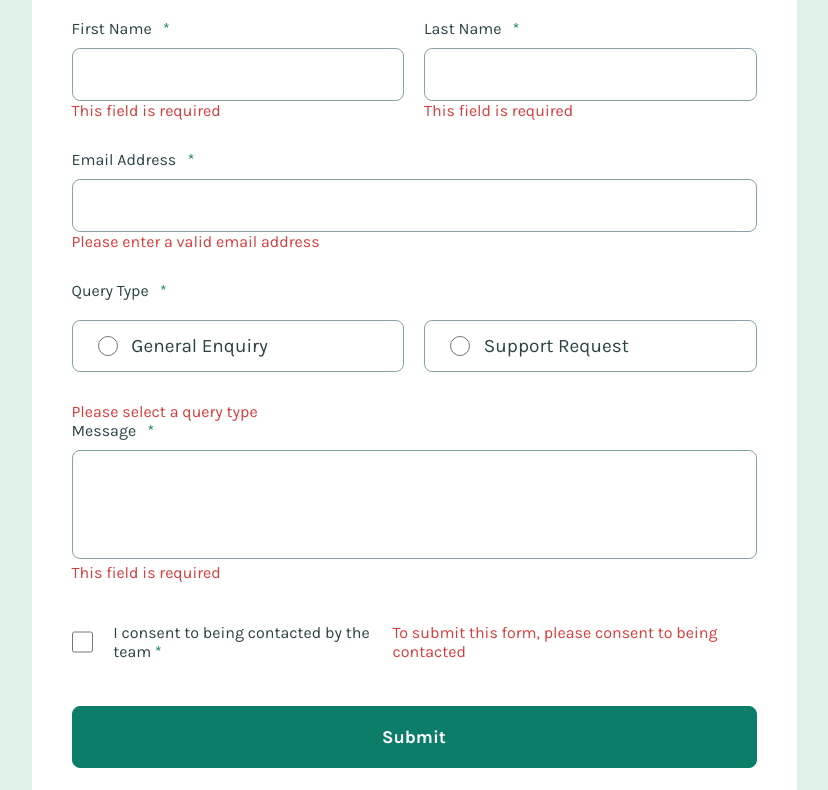
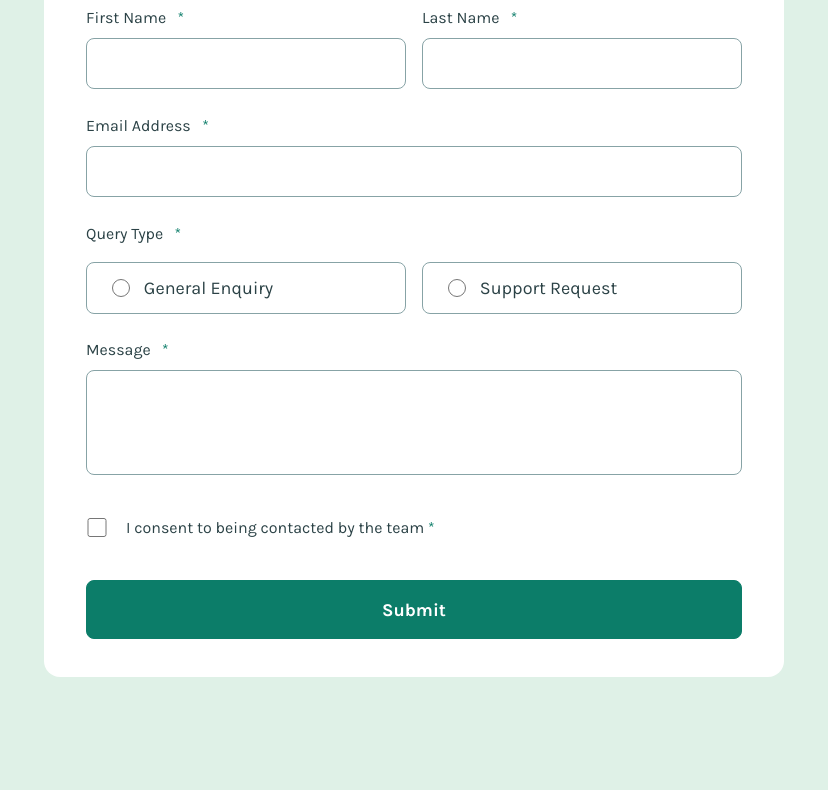
Before and after one commit to telsabate-hub/contact-form-FEM, a plain HTML site: page index.html in a window 1280 px wide. Shown: the part 226-1016 px from the top of the page, without its empty margins (226-1054 px from the left). Drawn offline with Linux system fonts and the light colour scheme.

Commit message:
Fixed sizes and spacings. Added aria-invalid for error states.

```diff
--- a/index.html
+++ b/index.html
@@ -23,22 +23,22 @@
         <div class="name-container">
           <div class="name-wrapper">
             <label for="firstName" class="form-label">First Name</label>
-            <input id="firstName" type="text" name="first-name" autocomplete="given-name" required>
+            <input id="firstName" type="text" name="first-name" autocomplete="given-name" aria-required="true" aria-invalid="false">
             <span id="firstNameError" class="error-message">This field is required</span>
           </div>
 
           <div class="name-wrapper">
             <label for="lastName" class="form-label">Last Name</label>
-            <input id="lastName" type="text" name="last-name" autocomplete="family-name" required>
+            <input id="lastName" type="text" name="last-name" autocomplete="family-name" aria-required="true" aria-invalid="false">
             <span id="lastNameError" class="error-message">This field is required</span>
           </div>
         </div>
 
         <label for="email" class="form-label">Email Address</label>
-        <input id="email" type="text" name="email" autocomplete="email" required>
+        <input id="email" type="text" name="email" autocomplete="email" aria-required="true" aria-invalid="false">
         <span id="emailError" class="error-message">Please enter a valid email address</span>
 
-        <fieldset>
+        <fieldset aria-required="true" aria-invalid="false">
           <legend>Query Type</legend>
 
           <div class="query-type-wrapper">
@@ -53,12 +53,14 @@
         <span id="queryTypeError" class="error-message">Please select a query type</span>
 
         <label for="message" class="form-label">Message</label>
-        <textarea id="message" name="" required></textarea>
+        <textarea id="message" name="" aria-required="true" aria-invalid="false"></textarea>
         <span id="messageError" class="error-message">This field is required</span>
 
-        <div class="consent-container">
-          <input type="checkbox" id="consent" name="consent" required>
-          <label for="consent" class="form-label">I consent to being contacted by the team</label>
+        <div>
+          <span class="consent-container">
+            <input type="checkbox" id="consent" name="consent" aria-required="true" aria-invalid="false">
+            <label for="consent" class="form-label">I consent to being contacted by the team</label>
+          </span>
           <span id="consentError" class="error-message">To submit this form, please consent to being contacted</span>
         </div>
 
--- a/scss/_config.scss
+++ b/scss/_config.scss
@@ -28,9 +28,9 @@ body {
     border: 1px solid $grey_500;
 }
 
-@mixin flex_gap_20 {
+@mixin flex_gap($gap) {
     display: flex;
-    gap: 20px;
+    gap: $gap;
 }
 
 @mixin set_font($size) {
--- a/scss/main.scss
+++ b/scss/main.scss
@@ -1,19 +1,19 @@
 @import "./config";
 
 section {
-    margin: 133px auto;
+    margin: 128px auto;
     background-color: $white;
-    max-width: 765px;
-    padding: 40px;
+    max-width: 740px;
+    padding: 38px 42px;
     border-radius: 16px;
 }
 
 h1 {
-    font-size: 2rem;
+    font-size: 1.9375rem;
 }
 
 form {
-    margin-top: 35px;
+    margin-top: 32px;
 }
 
 .form-label {
@@ -25,11 +25,15 @@ form {
     }
 }
 
+label[for=message]{
+    margin-top: 26px;
+}
+
 fieldset {
-    @include flex_gap_20;
+    @include flex_gap(16px);
 
     border: none;
-    margin: 30px 0;
+    margin-top: 27px;
 
     & div {
         @include set_border;
@@ -38,15 +42,20 @@ fieldset {
     }
 
     & label {
-        font-size: 1.1875rem;
+        font-size: 1.125rem;
         vertical-align: middle;
         padding-left: 10px;
         cursor: pointer;
     }
+
+    &[aria-invalid=true] + .error-message{
+        display: inline-block;
+        margin: 20px 0 3px;
+    }
 }
 
 legend {
-    margin-bottom: 20px;
+    margin-bottom: 19px;
 
     &::after {
         @include add_require_symbol("\a0\a0\a0*");
@@ -57,20 +66,29 @@ input[type=text] {
     @include set_border;
     @include set_font(1.125rem);
 
-    margin-top: 10px;
+    margin-top: 11px;
     width: 100%;
-    height: 53px;
+    height: 51px;
     cursor: pointer;
     padding: 20px 22px;
 
     &:focus {
         @include change_focus_border;
     }
+
+    &[aria-invalid=true]{
+        border-color: $red;
+    }
+
+    &[aria-invalid=true] + .error-message{
+        display: inline-block;
+        margin: 12px 0 3px;
+    }
 }
 
 input[type=radio] {
-    width: 20px;
-    height: 20px;
+    width: 18px;
+    height: 18px;
     vertical-align: middle;
     cursor: pointer;
 
@@ -80,22 +98,27 @@ input[type=radio] {
 }
 
 input[type=checkbox] {
-    margin-right: 20px;
-    width: 24px;
+    margin-right: 18px;
+    width: 22px;
     cursor: pointer;
 
     &:checked {
         opacity: 0;
     }
+
+    // &[aria-invalid=true] ~ .error-message{
+    //     display: inline-block;
+    //     margin: 9px 0 8px;
+    // }
 }
 
 textarea {
     @include set_border;
-    @include set_font(1.175rem);
+    @include set_font(1.125rem);
 
-    margin-top: 10px;
+    margin-top: 11px;
     width: 100%;
-    height: 109px;
+    height: 105px;
     resize: none;
     cursor: pointer;
     padding: 15px 25px 15px 22px;
@@ -103,29 +126,39 @@ textarea {
     &:focus {
         @include change_focus_border;
     }
+
+    &[aria-invalid=true]{
+        border-color: $red;
+    }
+
+    &[aria-invalid=true] + .error-message{
+        display: inline-block;
+        margin: 9px 0 8px;
+    }
 }
 
 button {
-    margin-top: 45px;
+    margin-top: 43px;
     color: $white;
     background-color: $green_600;
     border-radius: 8px;
     width: 100%;
     font-weight: 700;
-    height: 62px;
+    height: 59px;
     border: 1px solid $green_600;
     font-size: 1.125rem;
     font-family: "Karla", sans-serif;
 }
 
 .name-container {
-    @include flex_gap_20;
+    @include flex_gap(16px);
 
-    margin-bottom: 30px;
+    margin-bottom: 27px;
 }
 
 .name-wrapper, .query-type-wrapper {
     width: 50%;
+    // margin-bottom: 29px;
 }
 
 .query-type-wrapper:hover {
@@ -141,13 +174,14 @@ button {
 }
 
 .success-msg, .error-message {
-    // display: none;
+    display: none;
     color: $red;
 }
 
 .consent-container {
+    // & span:first-of-type {
         display: flex;
-    margin-top: 41px;
+        margin-top: 39px;
 
         & label {
             position: relative;
@@ -161,6 +195,7 @@ button {
                 @include set_checked_input_styles("../assets/images/icon-checkbox-check.svg", -21px);
             }
         }
+    // }
 }
 
 .selected-query {
@@ -175,3 +210,8 @@ button {
 .consented label::before{
     opacity: 1;
 }
+
+.show-consent-error {
+    display: inline-block;
+    margin: 9px 0 8px;
+}
```
Also changed, not shown: css/main.css. Lines whose indentation alone changed are shown as unchanged.
